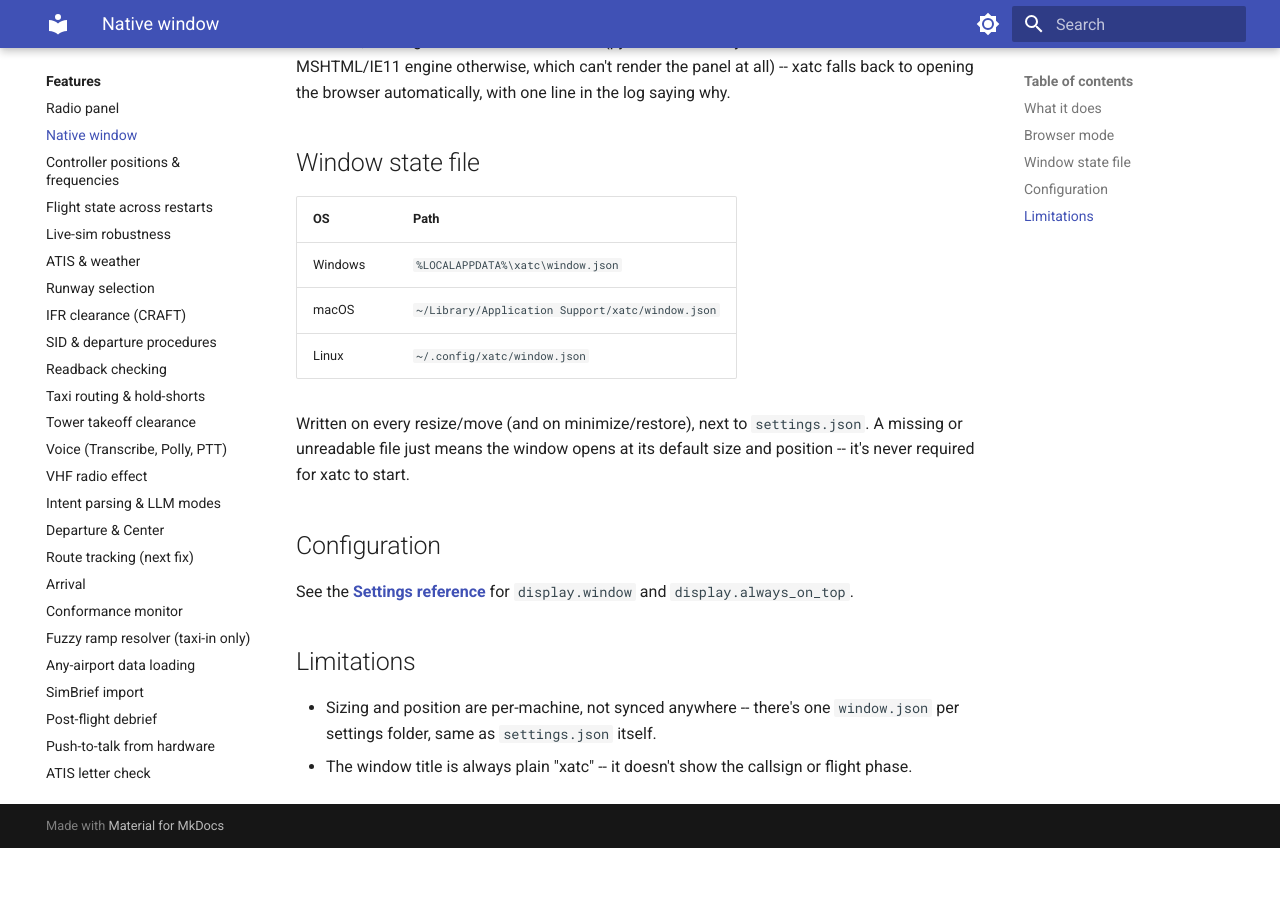
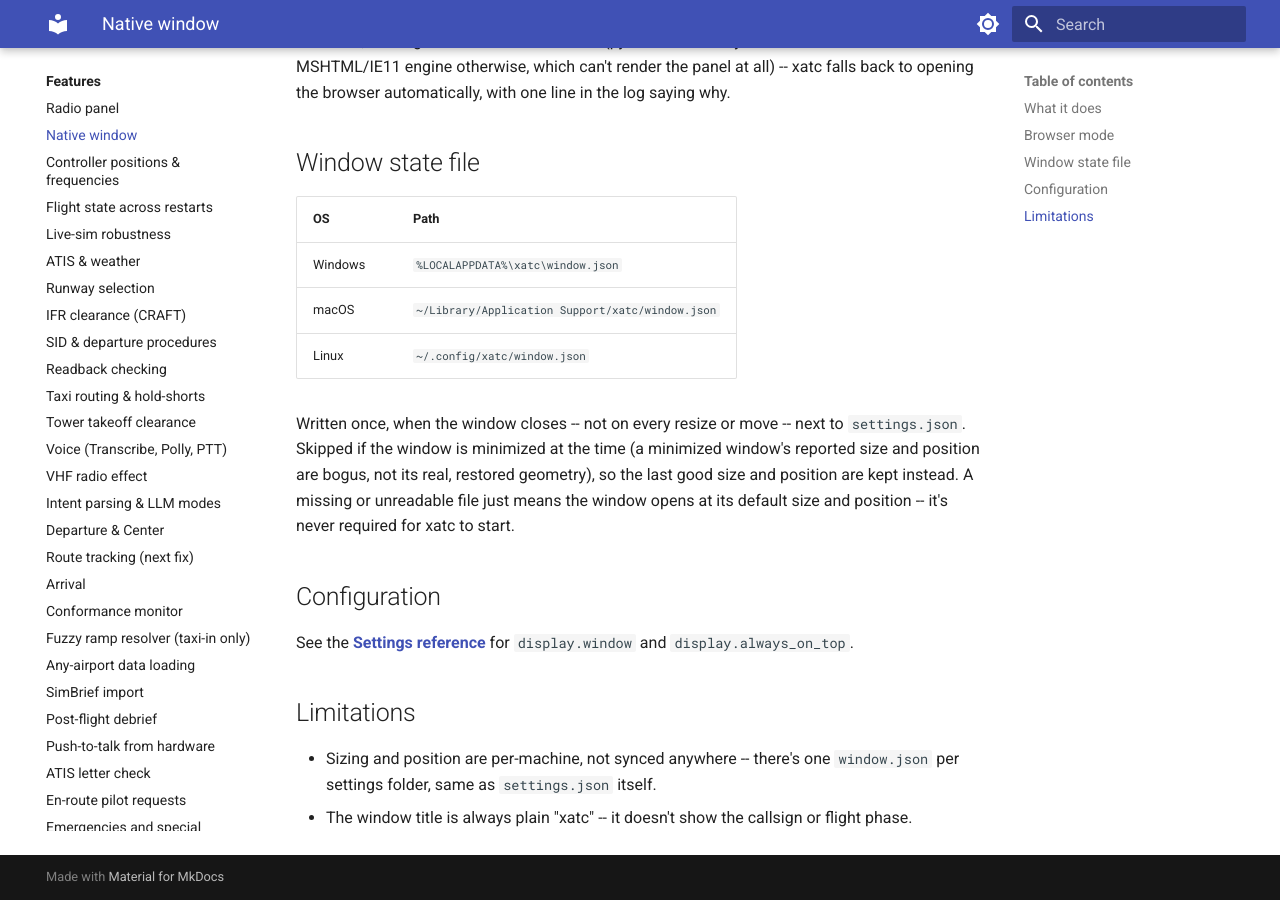
Before and after one commit to dbryant4/xplane12-atc-docs, an MkDocs documentation site: the page built from docs/features/native-window.md, in a window 1280 px wide and 900 px high, scrolled down 973 px. Built offline with MkDocs 1.6.1 and Material for MkDocs 9.7.7, drawn with Linux system fonts in a browser that asks for light colours; the version menu is left out; before the commit the page ends 1821 px from its top, so only the background shows below that.

Commit message:
docs: window.json is written on close, not every resize/move
Corrected per review on PR #25: _save_state is only wired to
window.events.closing in native_window.py, and skips saving while
minimized (Windows reports bogus geometry for a minimized window).

Co-Authored-By: Claude Sonnet 5 <noreply@anthropic.com>

```diff
--- a/docs/features/native-window.md
+++ b/docs/features/native-window.md
@@ -44,8 +44,11 @@ why.
 | macOS | `~/Library/Application Support/xatc/window.json` |
 | Linux | `~/.config/xatc/window.json` |
 
-Written on every resize/move (and on minimize/restore), next to `settings.json`. A
-missing or unreadable file just means the window opens at its default size and position
+Written once, when the window closes -- not on every resize or move -- next to
+`settings.json`. Skipped if the window is minimized at the time (a minimized window's
+reported size and position are bogus, not its real, restored geometry), so the last good
+size and position are kept instead. A missing or unreadable file just means the window
+opens at its default size and position
 -- it's never required for xatc to start.
 
 ## Configuration
```
